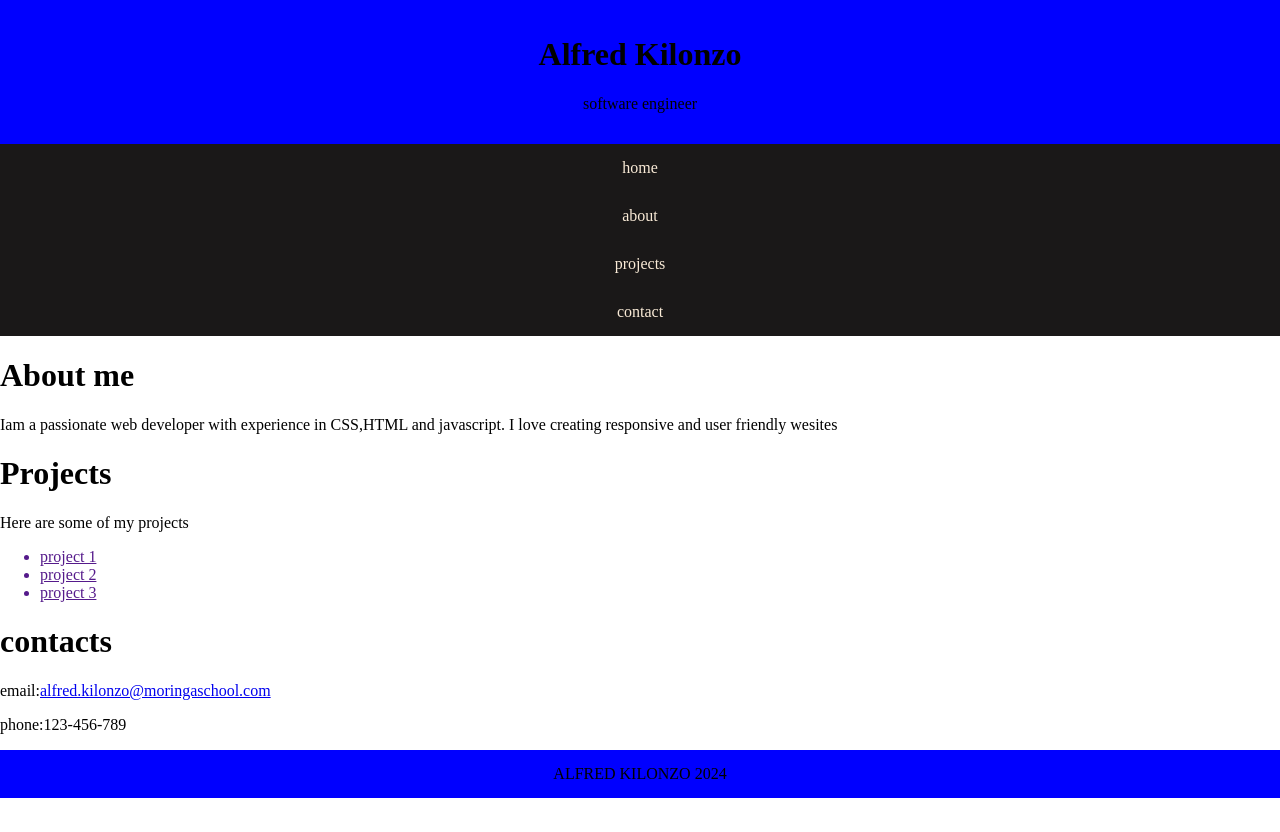
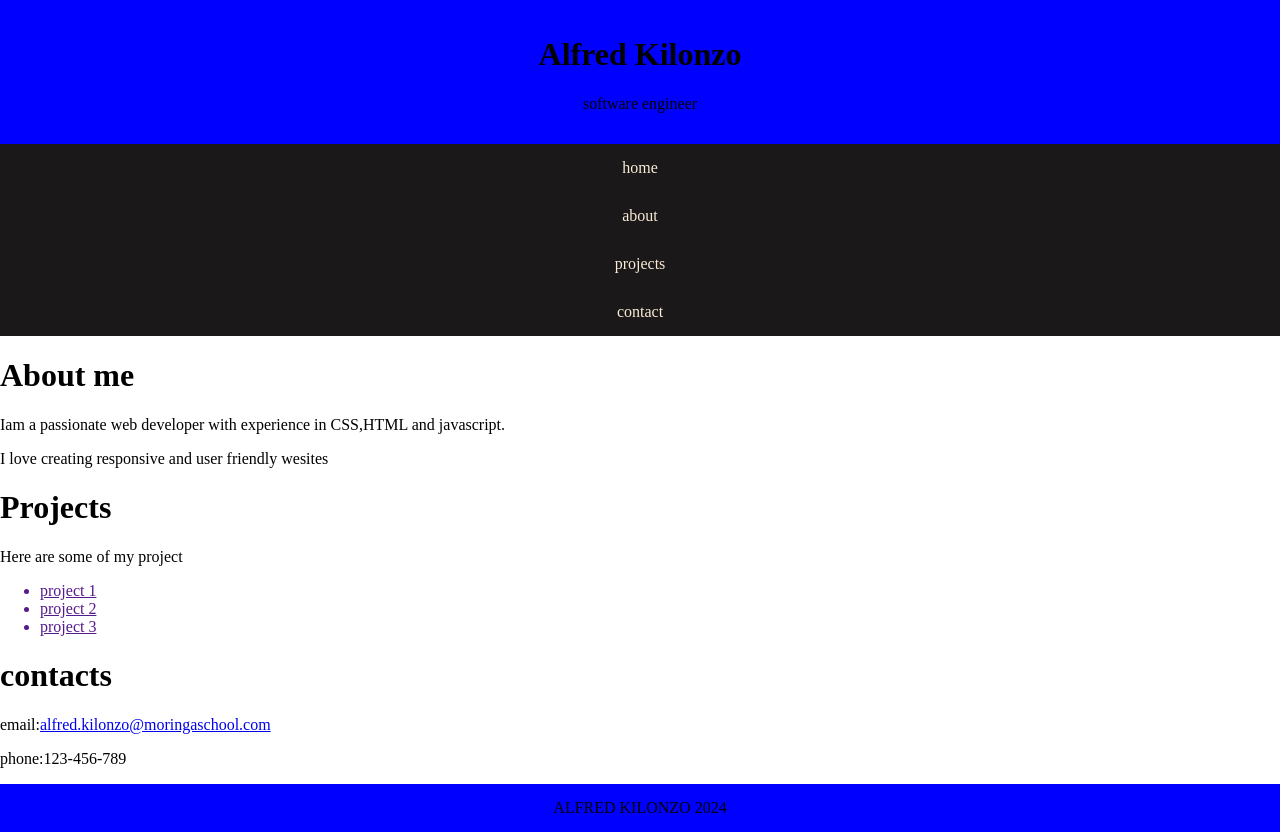
Before and after one commit to Alfred-peter/myportfolio, a plain HTML site: page index.html in a window 1280 px wide. Before the commit the page ends 800 px from the top, so only its background shows below. Drawn offline with Linux system fonts and the light colour scheme.

Commit message:
initial commit

```diff
--- a/index.html
+++ b/index.html
@@ -27,13 +27,13 @@
 
     <div>
         <h1>About me</h1>
-        <p>Iam a passionate web developer with experience in CSS,HTML and javascript.
-            I love creating responsive and user friendly wesites</p>
+        <p>Iam a passionate web developer with experience in CSS,HTML and javascript.</p>
+            <p>I love creating responsive and user friendly wesites</p>
     </div>
 
     <div>
         <h1>Projects</h1>
-        <p>Here are some of my projects</p>
+        <p>Here are some of my project</p>
         <ul>
             <a href=""><li>project 1</li></a>
             <a href=""><li>project 2</li></a>
--- a/style.css
+++ b/style.css
@@ -27,7 +27,6 @@ header{
 
 
 
-
 footer{
     padding: 15px;
     background-color: blue;
```
